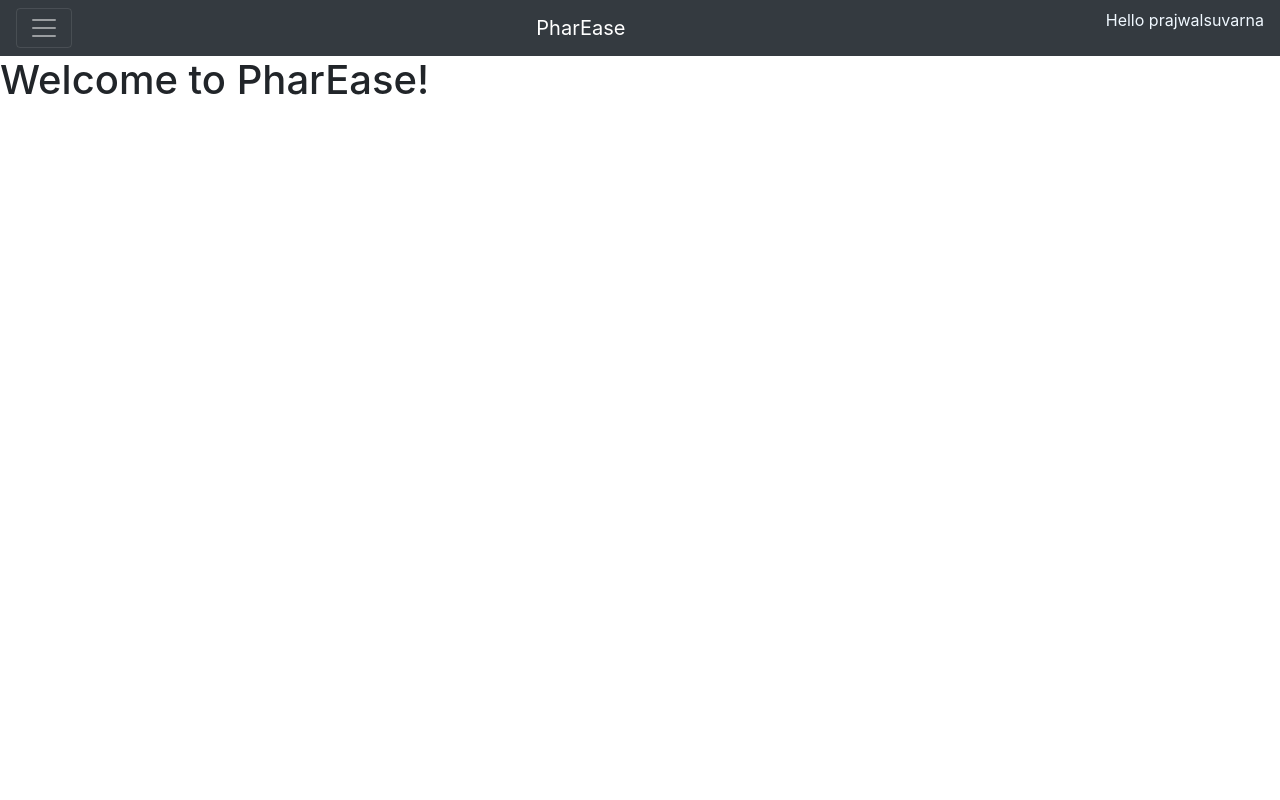
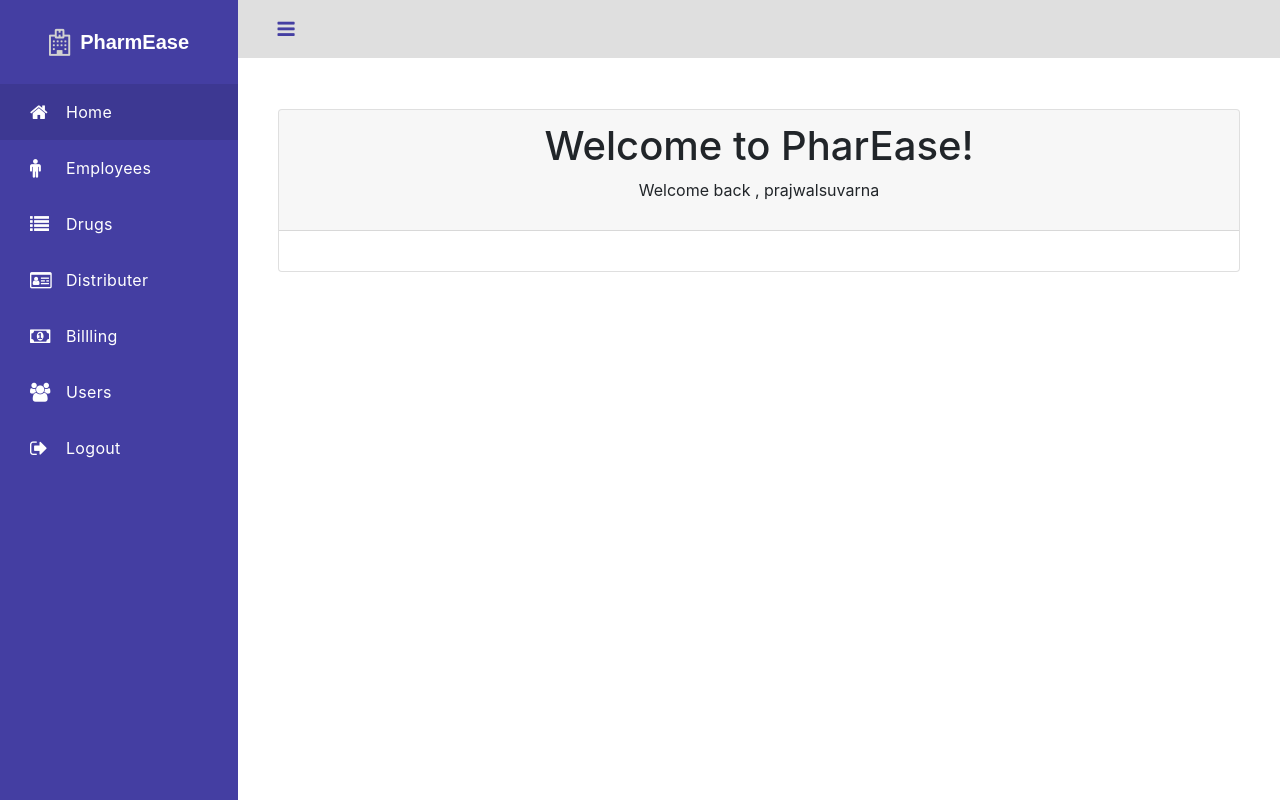
Before and after one commit to prajwalsuvarna/PharmEase, a Django app: page / in a window 1280 px wide. Run offline with Django 4.2, Linux system fonts and the light colour scheme; a user stored in the database is signed in; some libraries are stand-ins or nearby versions.

Commit message:
Home page modification,added side nav,organised css & js files in static

```diff
--- /dev/null
+++ b/pharmacy/static/js/index.js
@@ -0,0 +1,19 @@
+const mobileScreen = window.matchMedia("(max-width: 990px )");
+$(document).ready(function () {
+    $(".dashboard-nav-dropdown-toggle").click(function () {
+        $(this).closest(".dashboard-nav-dropdown")
+            .toggleClass("show")
+            .find(".dashboard-nav-dropdown")
+            .removeClass("show");
+        $(this).parent()
+            .siblings()
+            .removeClass("show");
+    });
+    $(".menu-toggle").click(function () {
+        if (mobileScreen.matches) {
+            $(".dashboard-nav").toggleClass("mobile-show");
+        } else {
+            $(".dashboard").toggleClass("dashboard-compact");
+        }
+    });
+});
--- /dev/null
+++ b/pharmacy/static/styles/style.css
@@ -0,0 +1,438 @@
+:root {
+    --font-family-sans-serif: "Open Sans", -apple-system, BlinkMacSystemFont,
+    "Segoe UI", Roboto, "Helvetica Neue", Arial, sans-serif, "Apple Color Emoji",
+    "Segoe UI Emoji", "Segoe UI Symbol", "Noto Color Emoji";
+}
+
+*, *::before, *::after {
+    -webkit-box-sizing: border-box;
+    box-sizing: border-box;
+}
+
+html {
+    font-family: sans-serif;
+    line-height: 1.15;
+    -webkit-text-size-adjust: 100%;
+    -webkit-tap-highlight-color: rgba(0, 0, 0, 0);
+}
+
+nav {
+    display: block;
+}
+
+body {
+    margin: 0;
+    font-family: "Open Sans", -apple-system, BlinkMacSystemFont, "Segoe UI",
+    Roboto, "Helvetica Neue", Arial, sans-serif, "Apple Color Emoji",
+    "Segoe UI Emoji", "Segoe UI Symbol", "Noto Color Emoji";
+    font-size: 1rem;
+    font-weight: 400;
+    line-height: 1.5;
+    color: #515151;
+    text-align: left;
+    background-color: #e9edf4;
+}
+
+h1, h2, h3, h4, h5, h6 {
+    margin-top: 0;
+    margin-bottom: 0.5rem;
+}
+
+p {
+    margin-top: 0;
+    margin-bottom: 1rem;
+}
+
+a {
+    color: #3f84fc;
+    text-decoration: none;
+    background-color: transparent;
+}
+
+a:hover {
+    color: #0458eb;
+    text-decoration: underline;
+}
+
+h1, h2, h3, h4, h5, h6, .h1, .h2, .h3, .h4, .h5, .h6 {
+    font-family: "Nunito", sans-serif;
+    margin-bottom: 0.5rem;
+    font-weight: 500;
+    line-height: 1.2;
+}
+
+h1, .h1 {
+    font-size: 2.5rem;
+    font-weight: normal;
+}
+
+.card {
+    position: relative;
+    display: -webkit-box;
+    display: -webkit-flex;
+    display: -ms-flexbox;
+    display: flex;
+    -webkit-box-orient: vertical;
+    -webkit-box-direction: normal;
+    -webkit-flex-direction: column;
+    -ms-flex-direction: column;
+    flex-direction: column;
+    min-width: 0;
+    word-wrap: break-word;
+    background-color: #fff;
+    background-clip: border-box;
+    border: 1px solid rgba(0, 0, 0, 0.125);
+    border-radius: 0;
+}
+
+.card-body {
+    -webkit-box-flex: 1;
+    -webkit-flex: 1 1 auto;
+    -ms-flex: 1 1 auto;
+    flex: 1 1 auto;
+    padding: 1.25rem;
+}
+
+.card-header {
+    padding: 0.75rem 1.25rem;
+    margin-bottom: 0;
+    background-color: rgba(0, 0, 0, 0.03);
+    border-bottom: 1px solid rgba(0, 0, 0, 0.125);
+    text-align: center;
+}
+
+.dashboard {
+    display: -webkit-box;
+    display: -webkit-flex;
+    display: -ms-flexbox;
+    display: flex;
+    min-height: 100vh;
+}
+
+.dashboard-app {
+    display: -webkit-box;
+    display: -webkit-flex;
+    display: -ms-flexbox;
+    display: flex;
+    -webkit-box-orient: vertical;
+    -webkit-box-direction: normal;
+    -webkit-flex-direction: column;
+    -ms-flex-direction: column;
+    flex-direction: column;
+    -webkit-box-flex: 2;
+    -webkit-flex-grow: 2;
+    -ms-flex-positive: 2;
+    flex-grow: 2;
+    margin-top: 84px;
+}
+
+.dashboard-content {
+    -webkit-box-flex: 2;
+    -webkit-flex-grow: 2;
+    -ms-flex-positive: 2;
+    flex-grow: 2;
+    padding: 25px;
+}
+
+.dashboard-nav {
+    min-width: 238px;
+    position: fixed;
+    left: 0;
+    top: 0;
+    bottom: 0;
+    overflow: auto;
+    background-color: #373193;
+}
+
+.dashboard-compact .dashboard-nav {
+    display: none;
+}
+
+.dashboard-nav header {
+    min-height: 84px;
+    padding: 8px 27px;
+    display: -webkit-box;
+    display: -webkit-flex;
+    display: -ms-flexbox;
+    display: flex;
+    -webkit-box-pack: center;
+    -webkit-justify-content: center;
+    -ms-flex-pack: center;
+    justify-content: center;
+    -webkit-box-align: center;
+    -webkit-align-items: center;
+    -ms-flex-align: center;
+    align-items: center;
+}
+
+.dashboard-nav header .menu-toggle {
+    display: none;
+    margin-right: auto;
+}
+
+.dashboard-nav a {
+    color: #515151;
+}
+
+.dashboard-nav a:hover {
+    text-decoration: none;
+}
+
+.dashboard-nav {
+    background-color: #443ea2;
+}
+
+.dashboard-nav a {
+    color: #fff;
+}
+
+.brand-logo {
+    font-family: "Nunito", sans-serif;
+    font-weight: bold;
+    font-size: 20px;
+    display: -webkit-box;
+    display: -webkit-flex;
+    display: -ms-flexbox;
+    display: flex;
+    color: #515151;
+    -webkit-box-align: center;
+    -webkit-align-items: center;
+    -ms-flex-align: center;
+    align-items: center;
+}
+
+.brand-logo:focus, .brand-logo:active, .brand-logo:hover {
+    color: #dbdbdb;
+    text-decoration: none;
+}
+
+.brand-logo i {
+    color: #d2d1d1;
+    font-size: 27px;
+    margin-right: 10px;
+}
+
+.dashboard-nav-list {
+    display: -webkit-box;
+    display: -webkit-flex;
+    display: -ms-flexbox;
+    display: flex;
+    -webkit-box-orient: vertical;
+    -webkit-box-direction: normal;
+    -webkit-flex-direction: column;
+    -ms-flex-direction: column;
+    flex-direction: column;
+}
+
+.dashboard-nav-item {
+    min-height: 56px;
+    padding: 8px 20px 8px 70px;
+    display: -webkit-box;
+    display: -webkit-flex;
+    display: -ms-flexbox;
+    display: flex;
+    -webkit-box-align: center;
+    -webkit-align-items: center;
+    -ms-flex-align: center;
+    align-items: center;
+    letter-spacing: 0.02em;
+    transition: ease-out 0.5s;
+}
+
+.dashboard-nav-item i {
+    width: 36px;
+    font-size: 19px;
+    margin-left: -40px;
+}
+
+.dashboard-nav-item:hover {
+    background: rgba(255, 255, 255, 0.04);
+}
+
+.active {
+    background: rgba(0, 0, 0, 0.1);
+}
+
+.dashboard-nav-dropdown {
+    display: -webkit-box;
+    display: -webkit-flex;
+    display: -ms-flexbox;
+    display: flex;
+    -webkit-box-orient: vertical;
+    -webkit-box-direction: normal;
+    -webkit-flex-direction: column;
+    -ms-flex-direction: column;
+    flex-direction: column;
+}
+
+.dashboard-nav-dropdown.show {
+    background: rgba(255, 255, 255, 0.04);
+}
+
+.dashboard-nav-dropdown.show > .dashboard-nav-dropdown-toggle {
+    font-weight: bold;
+}
+
+.dashboard-nav-dropdown.show > .dashboard-nav-dropdown-toggle:after {
+    -webkit-transform: none;
+    -o-transform: none;
+    transform: none;
+}
+
+.dashboard-nav-dropdown.show > .dashboard-nav-dropdown-menu {
+    display: -webkit-box;
+    display: -webkit-flex;
+    display: -ms-flexbox;
+    display: flex;
+}
+
+.dashboard-nav-dropdown-toggle:after {
+    content: "";
+    margin-left: auto;
+    display: inline-block;
+    width: 0;
+    height: 0;
+    border-left: 5px solid transparent;
+    border-right: 5px solid transparent;
+    border-top: 5px solid rgba(81, 81, 81, 0.8);
+    -webkit-transform: rotate(90deg);
+    -o-transform: rotate(90deg);
+    transform: rotate(90deg);
+}
+
+.dashboard-nav .dashboard-nav-dropdown-toggle:after {
+    border-top-color: rgba(255, 255, 255, 0.72);
+}
+
+.dashboard-nav-dropdown-menu {
+    display: none;
+    -webkit-box-orient: vertical;
+    -webkit-box-direction: normal;
+    -webkit-flex-direction: column;
+    -ms-flex-direction: column;
+    flex-direction: column;
+}
+
+.dashboard-nav-dropdown-item {
+    min-height: 40px;
+    padding: 8px 20px 8px 70px;
+    display: -webkit-box;
+    display: -webkit-flex;
+    display: -ms-flexbox;
+    display: flex;
+    -webkit-box-align: center;
+    -webkit-align-items: center;
+    -ms-flex-align: center;
+    align-items: center;
+    transition: ease-out 0.5s;
+}
+
+.dashboard-nav-dropdown-item:hover {
+    background: rgba(255, 255, 255, 0.04);
+}
+
+.menu-toggle {
+    position: relative;
+    width: 42px;
+    height: 42px;
+    display: -webkit-box;
+    display: -webkit-flex;
+    display: -ms-flexbox;
+    display: flex;
+    -webkit-box-align: center;
+    -webkit-align-items: center;
+    -ms-flex-align: center;
+    align-items: center;
+    -webkit-box-pack: center;
+    -webkit-justify-content: center;
+    -ms-flex-pack: center;
+    justify-content: center;
+    color: #443ea2;
+}
+
+.menu-toggle:hover, .menu-toggle:active, .menu-toggle:focus {
+    text-decoration: none;
+    color: #875de5;
+}
+
+.menu-toggle i {
+    font-size: 20px;
+}
+
+.dashboard-toolbar {
+    min-height: 55px;
+    background-color: #dfdfdf;
+    display: -webkit-box;
+    display: -webkit-flex;
+    display: -ms-flexbox;
+    display: flex;
+    -webkit-box-align: center;
+    -webkit-align-items: center;
+    -ms-flex-align: center;
+    align-items: center;
+    padding: 8px 27px;
+    position: fixed;
+    top: 0;
+    right: 0;
+    left: 0;
+    z-index: 1000;
+}
+
+.nav-item-divider {
+    height: 1px;
+    margin: 1rem 0;
+    overflow: hidden;
+    background-color: rgba(236, 238, 239, 0.3);
+}
+
+@media (min-width: 992px) {
+    .dashboard-app {
+        margin-left: 238px;
+    }
+
+    .dashboard-compact .dashboard-app {
+        margin-left: 0;
+    }
+}
+
+
+@media (max-width: 768px) {
+    .dashboard-content {
+        padding: 15px 0px;
+    }
+}
+
+@media (max-width: 992px) {
+    .dashboard-nav {
+        display: none;
+        position: fixed;
+        top: 0;
+        right: 0;
+        left: 0;
+        bottom: 0;
+        z-index: 1070;
+    }
+
+    .dashboard-nav.mobile-show {
+        display: block;
+    }
+}
+
+@media (max-width: 992px) {
+    .dashboard-nav header .menu-toggle {
+        display: -webkit-box;
+        display: -webkit-flex;
+        display: -ms-flexbox;
+        display: flex;
+    }
+}
+
+@media (min-width: 992px) {
+    .dashboard-toolbar {
+        left: 238px;
+    }
+
+    .dashboard-compact .dashboard-toolbar {
+        left: 0;
+    }
+}
--- a/pharmacy/templates/index.html
+++ b/pharmacy/templates/index.html
@@ -1,43 +1,65 @@
+{% load static %}
 <!DOCTYPE html>
 <html lang="en">
 <head>
     <meta charset="UTF-8">
     <meta http-equiv="X-UA-Compatible" content="IE=edge">
     <meta name="viewport" content="width=device-width, initial-scale=1.0">
+    <link rel="stylesheet" href="{% static 'styles/style.css' %}">
+    <link rel="stylesheet" href="https://cdnjs.cloudflare.com/ajax/libs/font-awesome/4.7.0/css/font-awesome.min.css">
     <link rel="stylesheet" href="https://cdn.jsdelivr.net/npm/bootstrap@4.0.0/dist/css/bootstrap.min.css" integrity="sha384-Gn5384xqQ1aoWXA+058RXPxPg6fy4IWvTNh0E263XmFcJlSAwiGgFAW/dAiS6JXm" crossorigin="anonymous">
     <title>PharEase</title>
+
 </head>
 <body>
-    <nav class="navbar navbar-dark bg-dark">
-        <button class="navbar-toggler" type="button" data-toggle="collapse" data-target="#navbarTogglerDemo03" aria-controls="navbarTogglerDemo03" aria-expanded="false" aria-label="Toggle navigation">
-          <span class="navbar-toggler-icon"></span>
-        </button>
-        <a class="navbar-brand" href="/">PharEase</a>
 
-        <div class="collapse navbar-collapse" id="navbarTogglerDemo03">
-          <ul class="navbar-nav mr-auto mt-2 mt-lg-0">
-            <li class="nav-item active">
-              <a class="nav-link" href="#">Home <span class="sr-only">(current)</span></a>
-            </li>
-            <li class="nav-item">
-              <a class="nav-link" href="/logout">Logout</a>
-            </li>
-            <li class="nav-item">
-              <a class="nav-link disabled" href="#">Disabled</a>
-            </li>
-          </ul>
-          <form class="form-inline my-2 my-lg-0">
-            <input class="form-control mr-sm-2" type="search" placeholder="Search" aria-label="Search">
-            <button class="btn btn-outline-success my-2 my-sm-0" type="submit">Search</button>
-          </form>
+      <div class='dashboard'>
+        <div class="dashboard-nav">
+            <header><a href="#!" class="menu-toggle"><i class="fa fa-bars" aria-hidden="true"></i></a><a href="/"
+                                                                                       class="brand-logo"><i
+                    class="	fa fa-hospital-o"></i> <span>PharmEase</span></a></header>
+            <nav class="dashboard-nav-list "><a href="/" class="dashboard-nav-item active"><i class="fa fa-home "></i>
+                Home </a><a
+                    href="#" class="dashboard-nav-item "><i class="fa fa-male"></i> Employees
+            </a><a
+                    href="#" class="dashboard-nav-item"><i class="fa fa-list"></i> Drugs </a>
+                    <a
+                    href="#" class="dashboard-nav-item"><i class="fa fa-id-card-o"></i> Distributer </a>
+                    <a
+                    href="#" class="dashboard-nav-item"><i class="fa fa-money"></i> Billling </a>
+                <a href="#!" class="dashboard-nav-item "><i
+                        class="fa fa-users"></i> Users </a>
+
+              <a
+                        href="/logout" class="dashboard-nav-item"><i class="fa fa-sign-out"></i> Logout </a>
+            </nav>
         </div>
-        <p style="color:aliceblue">Hello {{request.user}}</p>
-      </nav>
-    <h1>Welcome to PharEase!</h1>
+        <div class='dashboard-app'>
+            <header class='dashboard-toolbar'><a href="#!" class="menu-toggle"><i class="fa fa-bars"></i></a></header>
+            <div class='dashboard-content'>
+                <div class='container'>
+                    <div class='card'>
+                        <div class='card-header'>
+                            <h1>Welcome to PharEase!</h1>
+                            <p>Welcome back , {{request.user}}</p>
+                        </div>
+                        <div class='card-body'>
+
+                        </div>
+                    </div>
+                </div>
+
+            </div>
+
+        </div>
+
+    </div>
 
 
-<script src="https://code.jquery.com/jquery-3.2.1.slim.min.js" integrity="sha384-KJ3o2DKtIkvYIK3UENzmM7KCkRr/rE9/Qpg6aAZGJwFDMVNA/GpGFF93hXpG5KkN" crossorigin="anonymous"></script>
+
+    <script src="https://code.jquery.com/jquery-3.2.1.slim.min.js" integrity="sha384-KJ3o2DKtIkvYIK3UENzmM7KCkRr/rE9/Qpg6aAZGJwFDMVNA/GpGFF93hXpG5KkN" crossorigin="anonymous"></script>
 <script src="https://cdn.jsdelivr.net/npm/popper.js@1.12.9/dist/umd/popper.min.js" integrity="sha384-ApNbgh9B+Y1QKtv3Rn7W3mgPxhU9K/ScQsAP7hUibX39j7fakFPskvXusvfa0b4Q" crossorigin="anonymous"></script>
 <script src="https://cdn.jsdelivr.net/npm/bootstrap@4.0.0/dist/js/bootstrap.min.js" integrity="sha384-JZR6Spejh4U02d8jOt6vLEHfe/JQGiRRSQQxSfFWpi1MquVdAyjUar5+76PVCmYl" crossorigin="anonymous"></script>
+<script src="{% static 'js/index.js' %}"></script>
 </body>
 </html>
```
